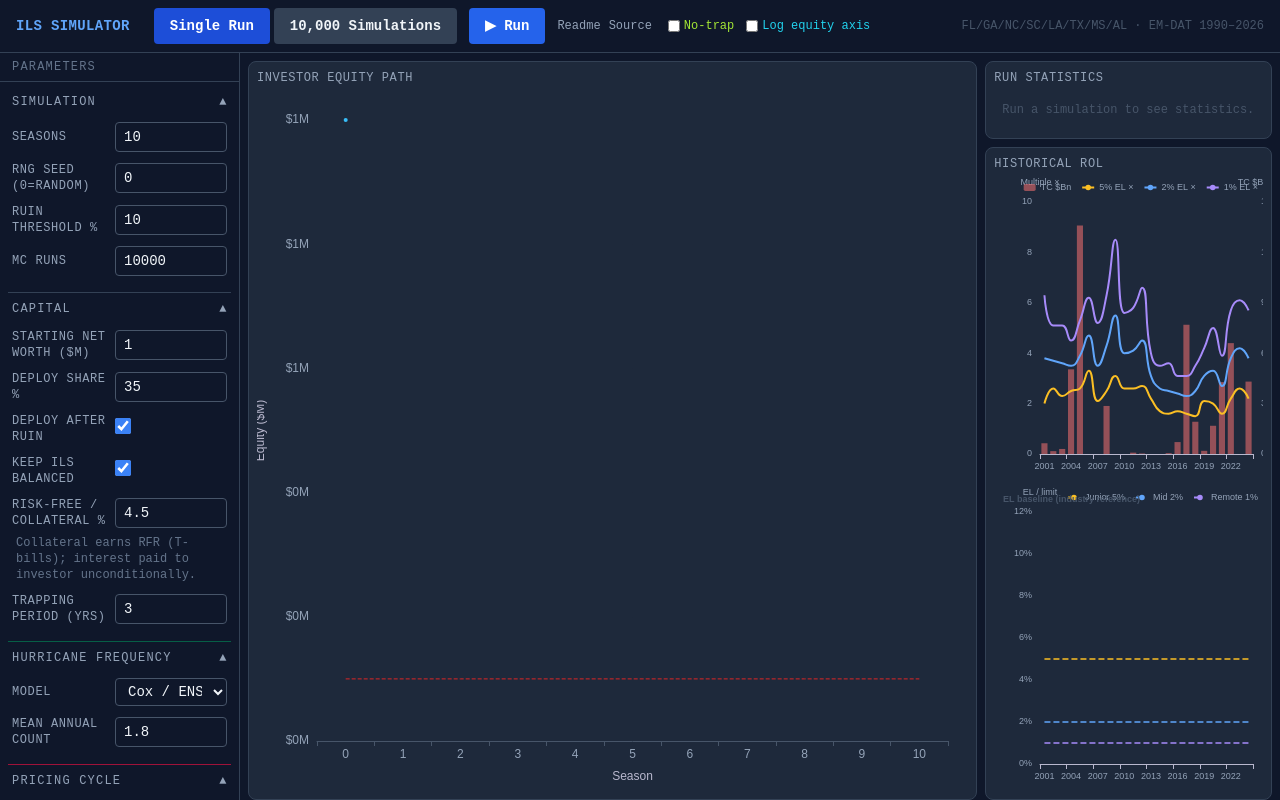
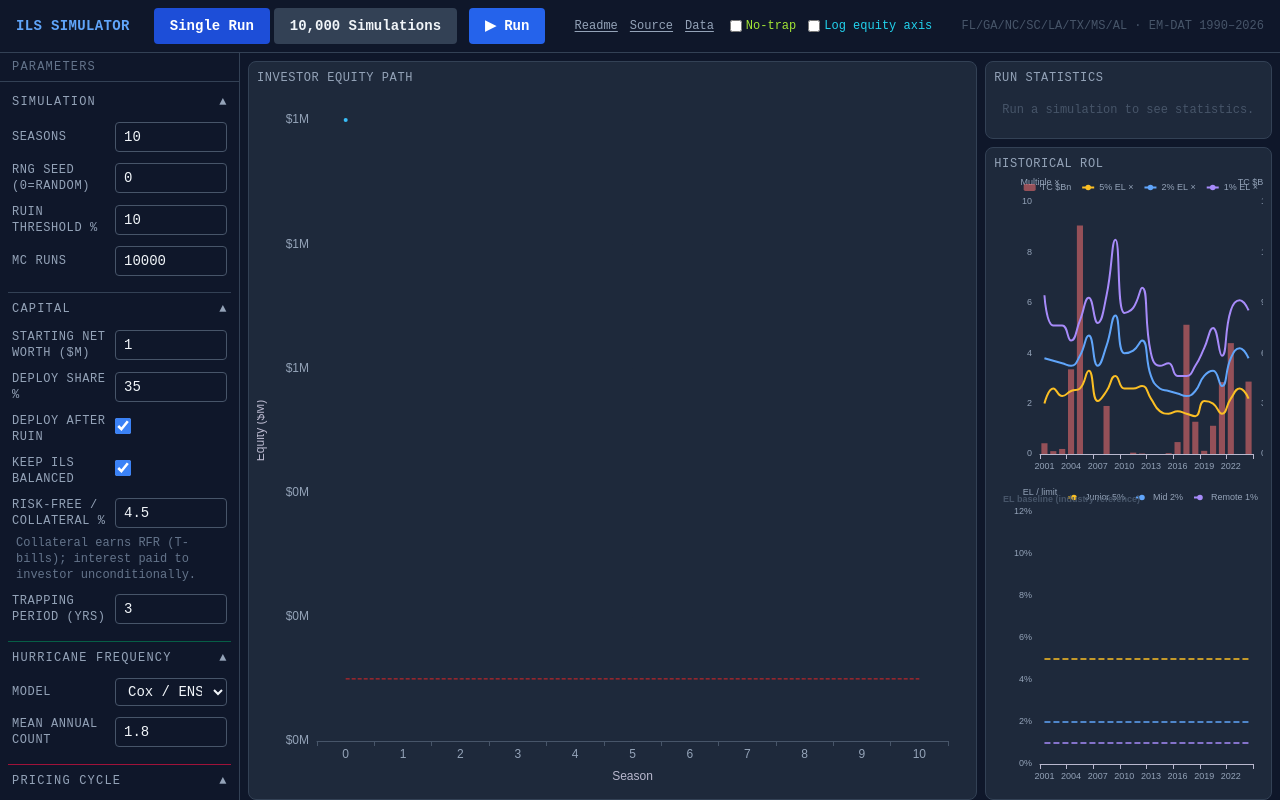
Before and after one commit to suhanovs/ils, a React (Vite) app: page / in a window 1280 px wide. Built offline with nearby package versions, Linux system fonts and the light colour scheme.

Commit message:
Right-align and underline header resource links

```diff
--- a/src/App.tsx
+++ b/src/App.tsx
@@ -67,12 +67,12 @@ export default function App() {
           {state.running ? 'Running…' : '▶  Run'}
         </button>
 
-        <div className="flex items-center gap-2 text-xs">
+        <div className="ml-auto flex items-center gap-3 text-xs">
           <a
             href="https://github.com/suhanovs/ils#readme"
             target="_blank"
             rel="noreferrer"
-            className="text-slate-400 hover:text-blue-300"
+            className="text-slate-400 hover:text-blue-300 underline underline-offset-2"
           >
             Readme
           </a>
@@ -80,9 +80,17 @@ export default function App() {
             href="https://github.com/suhanovs/ils"
             target="_blank"
             rel="noreferrer"
-            className="text-slate-400 hover:text-blue-300"
+            className="text-slate-400 hover:text-blue-300 underline underline-offset-2"
           >
             Source
+          </a>
+          <a
+            href="https://about-ils.s3.amazonaws.com/"
+            target="_blank"
+            rel="noreferrer"
+            className="text-slate-400 hover:text-blue-300 underline underline-offset-2"
+          >
+            Data
           </a>
         </div>
 
```
